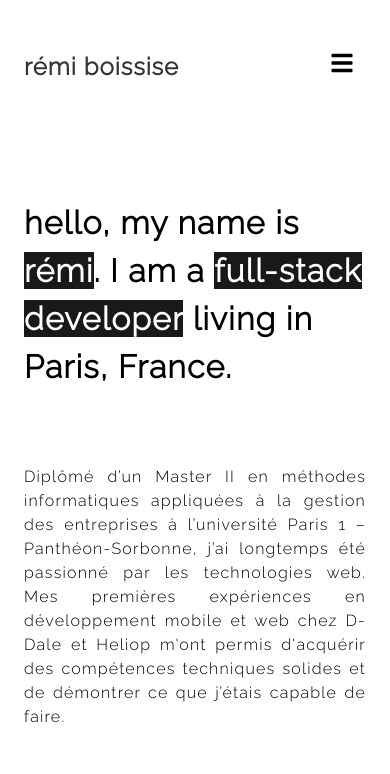
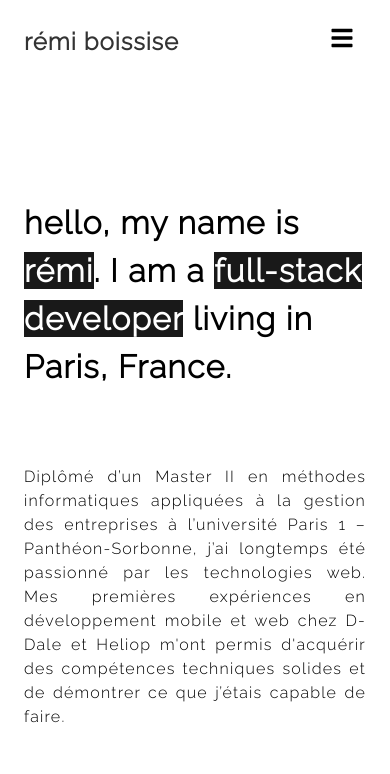
Before and after one commit to remiboissise/remiboissise.com, a Gatsby site: page / in a window 390 px wide. Shown: the top 774 px of the page. Built offline with nearby package versions, Linux system fonts and the light colour scheme; Gatsby itself is replaced by a stand-in of ours.

Commit message:
Update navigation on small screen

```diff
--- a/src/styles/components/navigation.scss
+++ b/src/styles/components/navigation.scss
@@ -100,7 +100,8 @@
 
 @media only screen and (max-width: $x-small) {
     .nav {
-        padding-bottom: 0px !important;
+        padding: 0px !important;
+
         .nav-container {
             flex-direction: column;
             align-items: flex-start !important;
@@ -110,7 +111,7 @@
                 display: flex;
                 justify-content: space-between;
                 width: 100%;
-                padding: 15px 0px;
+                padding: 10px 0px;
 
                 .nav-ham {
                     display: block !important;
```
